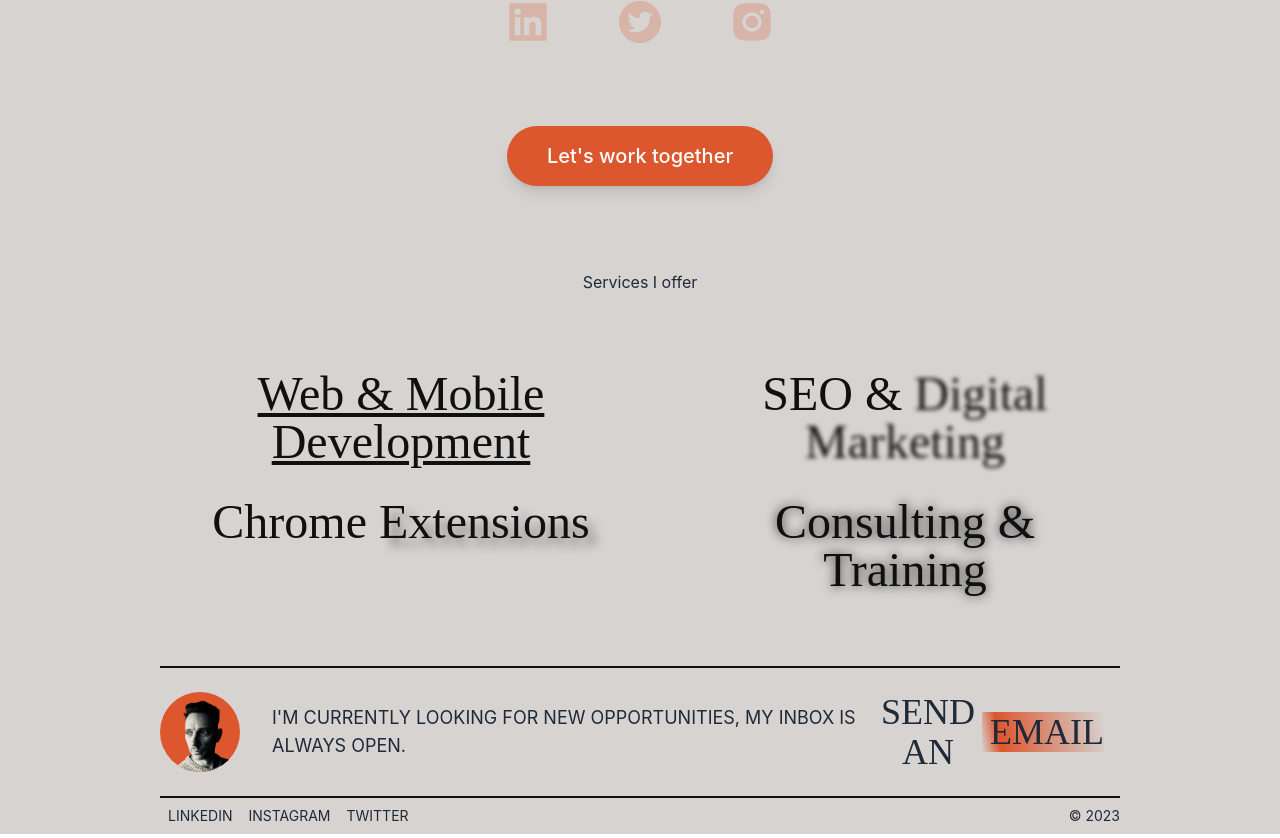
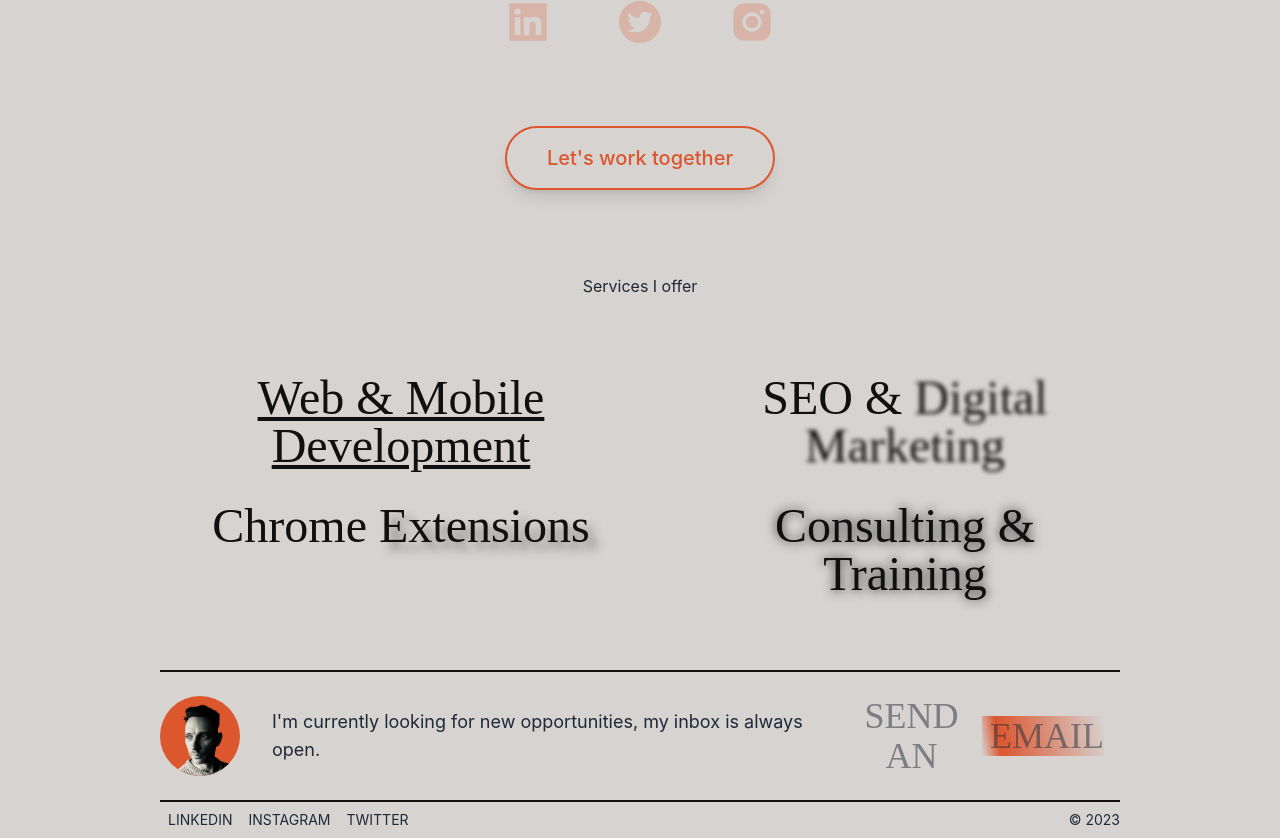
Before and after one commit to francoisbeyers/portfolio, a Next.js app: page / in a window 1280 px wide. Shown: the part 814-1652 px from the top of the page. Built offline with nearby package versions, Linux system fonts and the light colour scheme; no server answers.

Commit message:
button styles

```diff
--- a/pages/index.js
+++ b/pages/index.js
@@ -19,6 +19,7 @@ import web3 from "../public/web3.png";
 import web4 from "../public/web4.png";
 import web5 from "../public/web5.png";
 import web6 from "../public/web6.png";
+import Link from "next/link";
 
 export default function Home() {
   const [time, setTime] = useState(
@@ -62,7 +63,7 @@ export default function Home() {
                 <a
                   href="/public/Resume-François-Beyers.pdf"
                   download={"Resume-François-Beyers.pdf"}
-                  className="px-4 py-2 text-sm font-medium border-2 rounded-full shadow-lg border-dark-grey text-dark-grey"
+                  className="px-4 py-2 text-sm font-medium border-2 rounded-full shadow-lg border-dark-grey text-dark-grey hover:bg-dark-grey hover:text-white hover:duration-500"
                 >
                   Resume
                 </a>
@@ -91,37 +92,44 @@ export default function Home() {
               look great, but also perform well in search engines. Let&apos;s
               work together to bring your web vision to life!
             </p>
-            <div className="flex justify-center gap-16 pt-10 text-5xl text-opacity-25 text-orange">
+            <div className="flex justify-center gap-16 pt-10 text-5xl">
+              <Link href="https://www.linkedin.com/in/francois-beyers/">
                 <a
-                href="https://www.linkedin.com/in/francois-beyers/"
+                  className="text-opacity-25 hover:text-opacity-100 text-orange hover:duration-500"
                   aria-label="Link that will take you LinkedIn profile"
                 >
                   <AiFillLinkedin />
                 </a>
+              </Link>
+              <Link href="https://twitter.com/BeyersFrancois">
                 <a
-                href="https://twitter.com/BeyersFrancois"
+                  className="text-opacity-25 hover:text-opacity-100 text-orange hover:duration-500"
                   aria-label="Link that will take you Twitter profile"
                 >
                   <AiFillTwitterCircle />
                 </a>
+              </Link>
+              <Link href="https://www.instagram.com/francoisbeyers/">
                 <a
-                href="https://www.instagram.com/francoisbeyers/"
+                  className="text-opacity-25 hover:text-opacity-100 text-orange hover:duration-500"
                   aria-label="Link that will take you Instagram profile"
                 >
                   <AiFillInstagram />
                 </a>
+              </Link>
             </div>
           </div>
-          {/* button cta "lets work together with a mailto" */}
-          <a
+
+          <Link
             href="mailto:francois@beyers.tech?subject=Hi Francois, I'd like to work with you"
-            className="flex justify-center my-10"
             aria-label="Link that will take you to contact page"
           >
-            <button className="px-10 py-4 text-xl font-medium text-white rounded-full shadow-lg bg-orange">
+            <a className="flex justify-center my-10">
+              <button className="px-10 py-4 text-xl font-medium border-2 rounded-full shadow-lg text-orange border-orange hover:bg-orange hover:duration-300 hover:text-dark-grey ">
                 Let&apos;s work together
               </button>
             </a>
+          </Link>
         </section>
         <section>
           <div>
@@ -243,13 +251,13 @@ export default function Home() {
                     alt="profile image"
                   />
                 </div>
-                <p className="py-2 text-sm text-left text-gray-800 uppercase md:text-lg">
+                <p className="py-2 text-sm text-left text-gray-800 md:text-lg">
                   I&apos;m currently looking for new opportunities, my inbox is
                   always open.
                 </p>
               </div>
               <a
-                className="flex items-center justify-center px-4 py-2 text-4xl text-gray-800 uppercase font-amiri"
+                className="flex items-center justify-center px-4 py-2 text-4xl uppercase text-gray-800/50 hover:text-gray-800 font-amiri"
                 href="mailto:francois@beyers.tech"
               >
                 Send an
```
Lines whose indentation alone changed are shown as unchanged.
